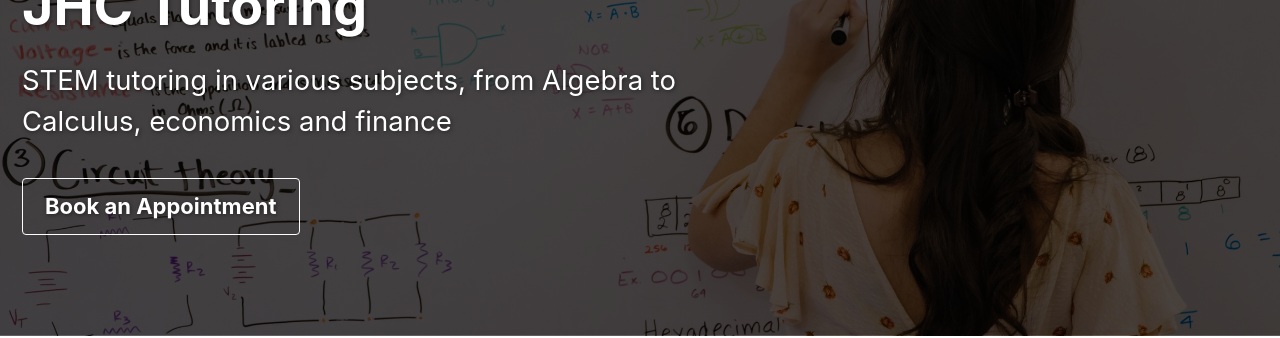
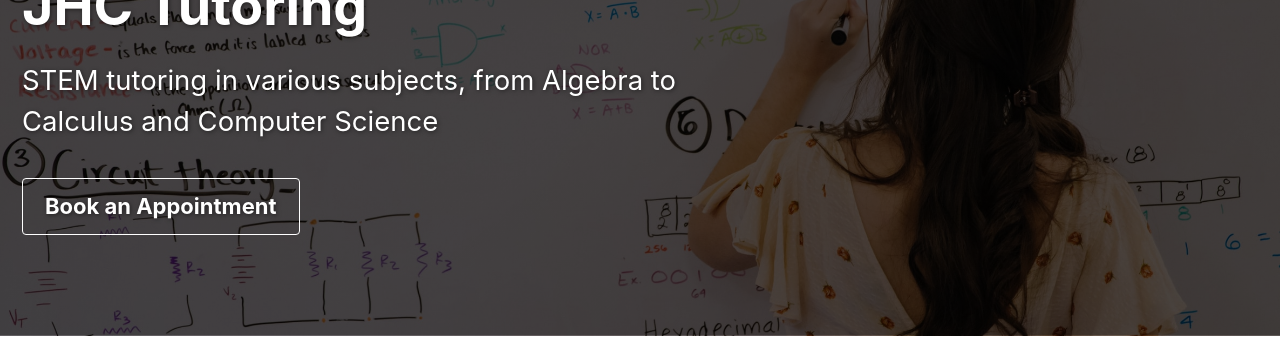
Before and after one commit to jharamuniz/jharamuniz.github.io, a Jekyll site: the page built from _pages/home.md, in a window 1280 px wide. Shown: the part 176-514 px from the top of the page. Built offline with Jekyll 4.4.1, drawn with Linux system fonts in a browser that asks for light colours; cached includes are drawn as plain includes.

Commit message:
Computer Science

```diff
--- a/_pages/home.md
+++ b/_pages/home.md
@@ -10,7 +10,7 @@ header:
     - label: "Book an Appointment"
       url: "/contact"
 excerpt: >
-  STEM tutoring in various subjects, from Algebra to Calculus, economics and finance
+  STEM tutoring in various subjects, from Algebra to Calculus and Computer Science
 feature_row:
   - image_path: /assets/splash/ipad-unsplash.jpeg
     alt: "customizable"
```
